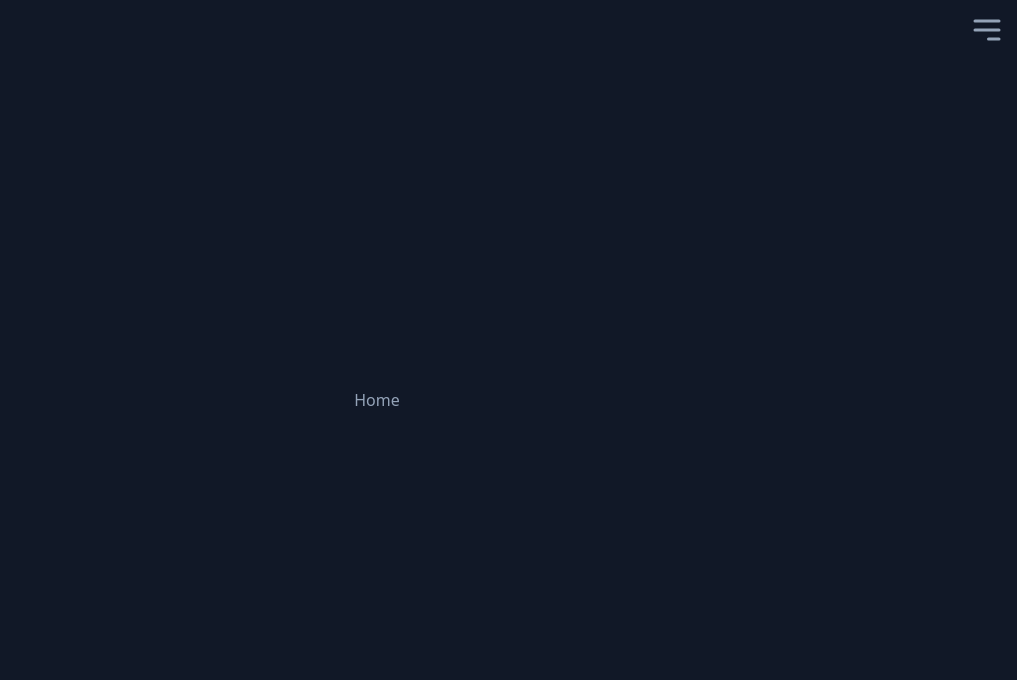
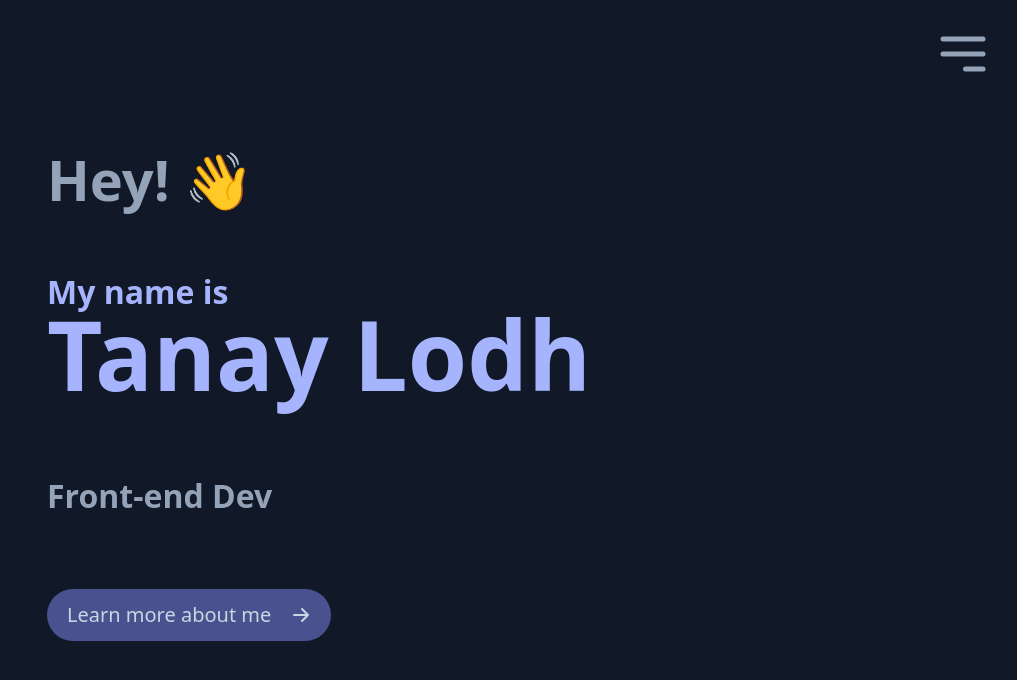
Before and after one commit to tonoyondaweb/portfolio-two, a Next.js app: page / in a window 1280 px wide. Shown: the top 680 px of the page, without its empty margins (263-1280 px from the left). Built offline with nearby package versions, Linux system fonts and the light colour scheme.

Commit message:
built home section/page

```diff
--- a/components/Menu.js
+++ b/components/Menu.js
@@ -10,27 +10,27 @@ export default function Navbar() {
 	return (
 		<>
 			<nav
-				className={`border-[0.5px] w-[90%] max-w-[450px] h-[90vh] border-slate-500/50 rounded-xl fixed top-14 backdrop-blur-lg transition-all ease-in-out duration-300 ${
-					menu ? "right-3" : "right-[-100%]"
+				className={`w-screen h-screen rounded-xl fixed bg-black/30 backdrop-blur-xl transition-all ease-in-out duration-[400ms] ${
+					menu ? "right-0" : "right-[-100%]"
 				}`}
 			>
-				<ul className="w-[80%] mx-auto h-full flex flex-col justify-evenly text-right text-5xl px-4">
-					<li className="w-max transition-all cursor-pointer hover:text-indigo-700 hover:tracking-widest hover:font-extrabold" onClick={triggerMenu}>
+				<ul className="w-[80%] mx-auto h-full flex flex-col justify-evenly text-right text-7xl px-4">
+					<li className="w-max transition-all cursor-pointer hover:text-indigo-700 hover:tracking-widest hover:font-extrabold lg:hover:tracking-[0.8em]" onClick={triggerMenu}>
 						<Link href="/">Home</Link>
 					</li>
-					<li className="w-max transition-all cursor-pointer hover:text-indigo-700 hover:tracking-widest hover:font-extrabold" onClick={triggerMenu}>
+					<li className="w-max transition-all cursor-pointer hover:text-indigo-700 hover:tracking-widest hover:font-extrabold lg:hover:tracking-[0.8em]" onClick={triggerMenu}>
 						<Link href="/about">About</Link>
 					</li>
-					<li className="w-max transition-all cursor-pointer hover:text-indigo-700 hover:tracking-widest hover:font-extrabold" onClick={triggerMenu}>
+					<li className="w-max transition-all cursor-pointer hover:text-indigo-700 hover:tracking-widest hover:font-extrabold lg:hover:tracking-[0.8em]" onClick={triggerMenu}>
 						<Link href="/work">Work</Link>
 					</li>
-					<li className="w-max transition-all cursor-pointer hover:text-indigo-700 hover:tracking-widest hover:font-extrabold" onClick={triggerMenu}>
+					<li className="w-max transition-all cursor-pointer hover:text-indigo-700 hover:tracking-widest hover:font-extrabold lg:hover:tracking-[0.8em]" onClick={triggerMenu}>
 						<Link href="/contact">Contact</Link>
 					</li>
 				</ul>
 			</nav>
 			<button
-				className={`fixed top-3 right-3 text-4xl cursor-pointer transition-colors ${
+				className={`fixed top-6 right-6 text-6xl cursor-pointer transition-colors ${
 					menu ? "text-indigo-700" : ""
 				}`}
 				onClick={triggerMenu}
--- a/pages/about.js
+++ b/pages/about.js
@@ -1,7 +1,15 @@
-export default function About() {
+export default function About(props) {
   return (
     <section className="h-screen grid place-items-center" id="about">
       <h1>About</h1>
     </section>
   )
 }
+
+export async function getStaticProps() {
+  return{
+    props: {
+      about: 'About Me'
+    }
+  }
+}
--- a/pages/index.js
+++ b/pages/index.js
@@ -1,7 +1,24 @@
+import Head from "next/head";
+import Link from "next/link";
+import { HiArrowRight } from "react-icons/hi"
+
 export default function Index() {
   return (
-      <section className="h-screen grid place-items-center" id="hero">
-        <h1>Home</h1>
+    <>
+      <Head>
+        <title>Tanay Lodh - Home</title>
+        <meta charSet="UTF-8" />
+      </Head>
+      <section className="h-screen grid place-items-center">
+        <div className="w-[90%] max-w-[700px] mx-auto px-5 h-[80%] max-h-[700px] flex flex-col justify-evenly">
+          <h2 className="text-4xl font-bold md:text-[3.5em]">Hey! &#128075;</h2>
+          <h1 className="text-indigo-300 font-semibold text-xl md:text-[2em]">My name is <span className="text-5xl font-extrabold block md:text-[3em]">Tanay Lodh</span></h1>
+          <p className="text-xl font-bold md:text-[2em]">Front-end Dev</p>
+          <Link href="/about" className="w-max px-5 py-3 rounded-full flex items-center gap-x-5 text-xl text-slate-300 bg-indigo-400/50 cursor-pointer transition-all hover:gap-x-[70px] hover:text-white">Learn more about me
+            < HiArrowRight />
+          </Link>
+        </div>
       </section>
+    </>
   )
 }
```
Also changed, not shown: pages/_app.js (line endings or trailing spaces).
